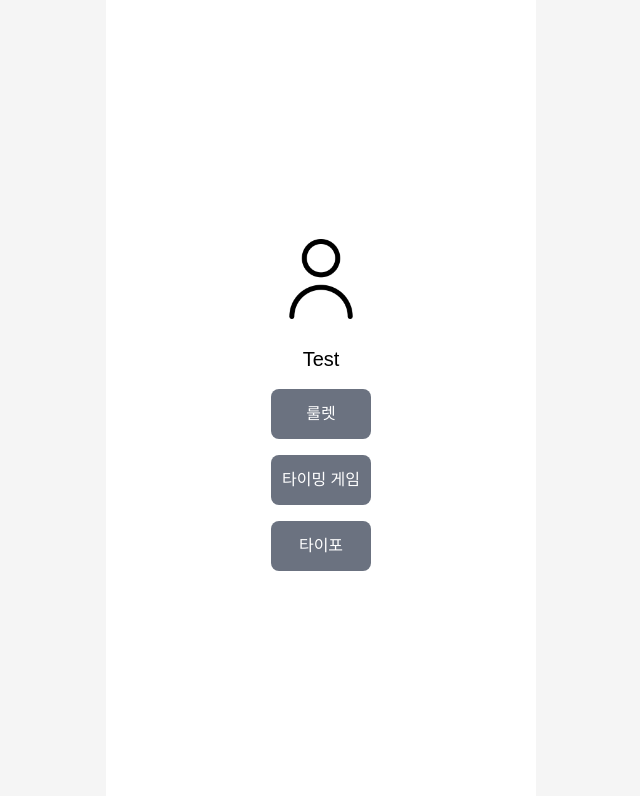
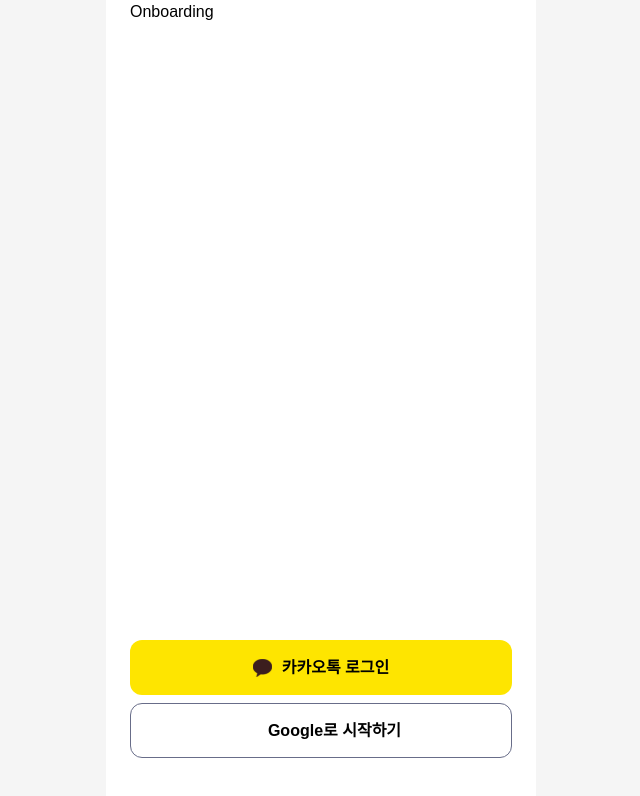
Before and after one commit to yamoyo/yamoyo_FE, a React (Vite) app: page / in a window 1280 px wide. Shown: the top 796 px of the page, without its empty margins (319-959 px from the left). Built offline with nearby package versions, Linux system fonts and the light colour scheme; no server answers.

Commit message:
feat: 로그인, 서버와 연결

```diff
--- a/src/App.tsx
+++ b/src/App.tsx
@@ -1,6 +1,7 @@
 import { useState, useEffect } from 'react';
 import { Routes, Route } from 'react-router-dom';
-import HomePage from './pages/Home';
+import OnboardingPage from './pages';
+import HomePage from './pages/home';
 import RoulettePage from './pages/games/roulette';
 import TimingGame from './pages/games/timing-game';
 import OAuthCallbackPage from './pages/oauth/callback';
@@ -42,7 +43,8 @@ export default function App() {
         */}
       <AuthGuard>
         <Routes>
-          <Route path="/" element={<HomePage />} />
+          <Route path="/" element={<OnboardingPage />} />
+          <Route path="/home" element={<HomePage />} />
           <Route path="/oauth/callback" element={<OAuthCallbackPage />} />
           <Route path="/games/roulette" element={<RoulettePage />} />
           <Route path="/games/timing-game" element={<TimingGame />} />
--- /dev/null
+++ b/src/pages/index.tsx
@@ -0,0 +1,33 @@
+import { useNavigate } from 'react-router-dom';
+
+export function OnboardingPage() {
+  const navigate = useNavigate();
+
+  return (
+    <div className="flex flex-1 flex-col justify-between px-6 pb-[42px]">
+      Onboarding
+      <div className="flex w-full flex-col gap-2">
+        <button
+          className="h-[55px] w-full gap-2.5 rounded-xl bg-[#FEE500] text-body-1 flex-center"
+          onClick={() =>
+            navigate('http://localhost:8080/oauth2/authorization/kakao')
+          }
+        >
+          <img src="/assets/login/kakao.svg" alt="kakao" />
+          카카오톡 로그인
+        </button>
+        <button
+          className="h-[55px] w-full gap-2.5 rounded-xl border-[1.5px] border-[#686D89] text-body-1 flex-center"
+          onClick={() =>
+            navigate('http://localhost:8080/oauth2/authorization/google')
+          }
+        >
+          <img src="/assets/login/google.svg" alt="google" />
+          Google로 시작하기
+        </button>
+      </div>
+    </div>
+  );
+}
+
+export default OnboardingPage;
--- a/src/pages/oauth/callback/index.tsx
+++ b/src/pages/oauth/callback/index.tsx
@@ -19,7 +19,7 @@ export default function OAuthCallbackPage() {
           return;
         }
 
-        navigate('/');
+        navigate('/home');
       } catch (e) {
         console.error(e);
         setError('로그인 처리 중 오류가 발생했습니다.');
```
Also changed, not shown: public/assets/login/google.svg (added), public/assets/login/kakao.svg (added), src/pages/home/index.tsx (renamed from src/pages/Home.tsx).
